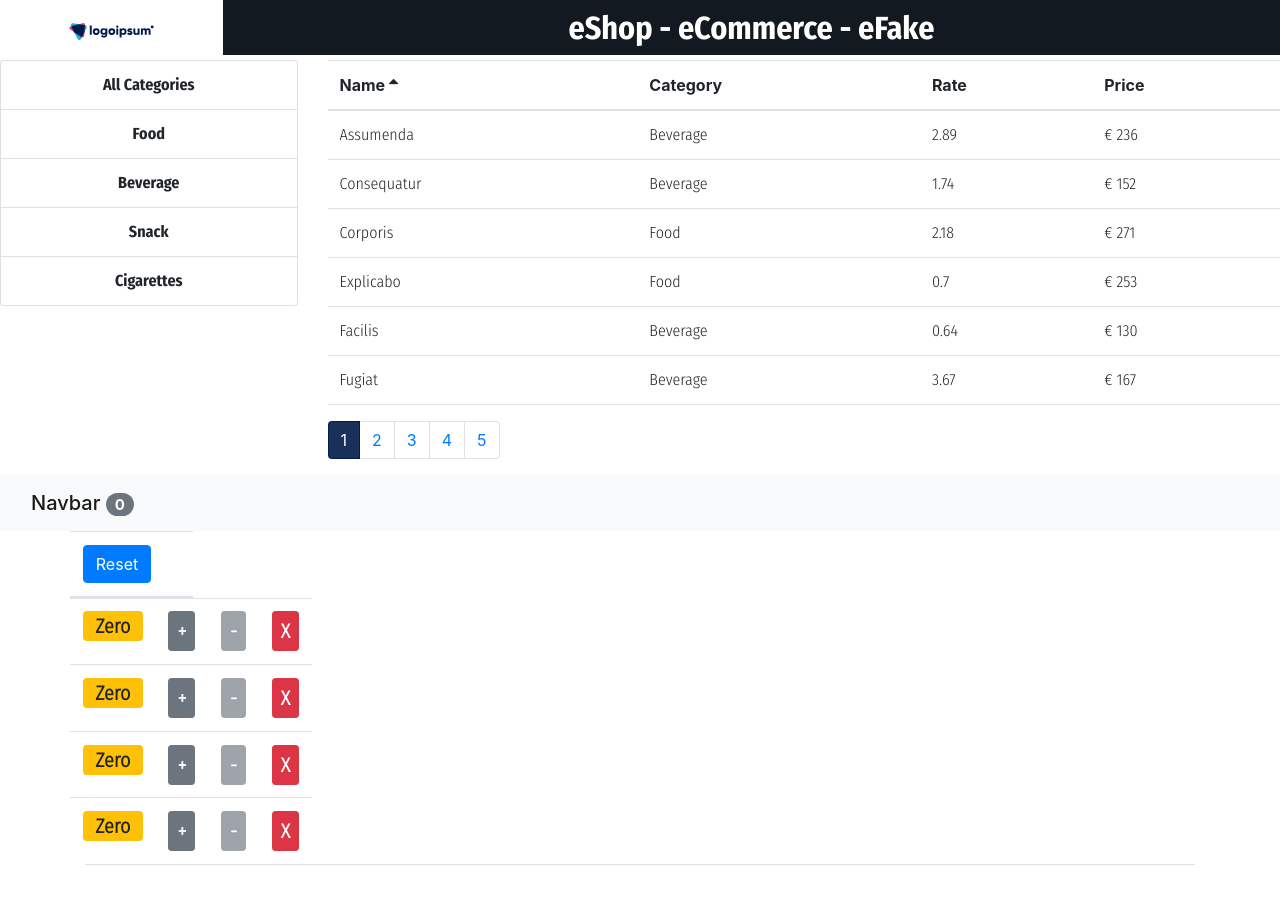
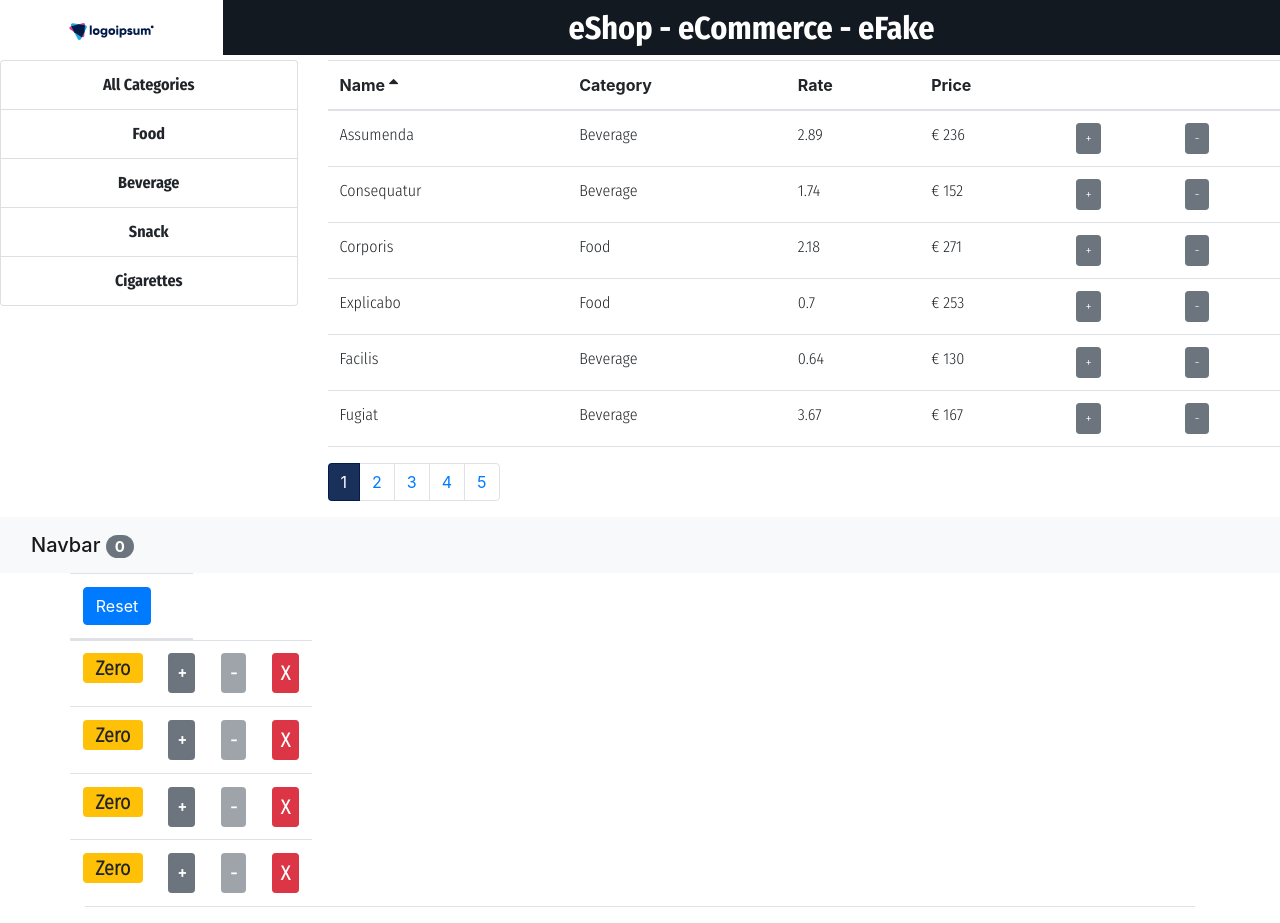
Before and after one commit to KrankMcCannon/eShop-app, a React (Create React App) app: page / in a window 1280 px wide. Before the commit the page ends 881 px from the top, so only its background shows below. Built offline with nearby package versions, Linux system fonts and the light colour scheme.

Commit message:
upgrade shopping cart

```diff
--- a/src/Components/Common/TableBody.jsx
+++ b/src/Components/Common/TableBody.jsx
@@ -2,6 +2,16 @@ import React, { Component } from "react";
 import _ from "lodash";
 
 class TableBody extends Component {
+  renderCell = (item, column) => {
+    if (column.content) return column.content(item);
+
+    return _.get(item, column.path);
+  };
+
+  createKey = (item, column) => {
+    return item._id + (column.path || column.key);
+  };
+
   render() {
     const { data, columns } = this.props;
 
@@ -10,7 +20,9 @@ class TableBody extends Component {
         {data.map((item) => (
           <tr key={item.id}>
             {columns.map((column) => (
-              <td key={item.id + column.path}>{_.get(item, column.path)}</td>
+              <td key={this.createKey(item, column)}>
+                {this.renderCell(item, column)}
+              </td>
             ))}
           </tr>
         ))}
--- a/src/Components/Products.jsx
+++ b/src/Components/Products.jsx
@@ -27,6 +27,24 @@ class Products extends Component {
 
     this.setState({ cars: getAllProducts(), categories });
   }
+
+  handleIncrement = (car) => {
+    const cars = [...this.state.cars];
+    const index = cars.indexOf(car);
+    cars[index] = { ...car };
+    cars[index].value++;
+    this.setState({ car: cars });
+  };
+
+  handleDecrement = (car) => {
+    const cars = [...this.state.cars];
+    const index = cars.indexOf(car);
+    cars[index] = { ...car };
+    if (cars[index].value > 0) {
+      cars[index].value--;
+    }
+    this.setState({ car: cars });
+  };
 
   handlePageChange = (page) => {
     this.setState({ currentPage: page });
@@ -91,6 +109,8 @@ class Products extends Component {
             <ProductsTable
               carSorted={carSorted}
               sortColumn={sortColumn}
+              onIncrement={this.handleIncrement}
+              onDecrement={this.handleDecrement}
               onSort={this.handleSort}
             />
             <Pagination
--- a/src/Components/ProductsTable.jsx
+++ b/src/Components/ProductsTable.jsx
@@ -7,8 +7,28 @@ class ProductsTable extends Component {
     { path: "category.name", label: "Category" },
     { path: "rate", label: "Rate" },
     { path: "price", label: "Price" },
-    // { key: "increment", content: "<Increment />" },
-    // { key: "decrement", content: "<Decrement />" },
+    {
+      key: "increment",
+      content: (car) => (
+        <button
+          onClick={() => this.props.onIncrement(car)}
+          className="btn btn-secondary btn-sm"
+        >
+          +
+        </button>
+      ),
+    },
+    {
+      key: "decrement",
+      content: (car) => (
+        <button
+          onClick={() => this.props.onDecrement(car)}
+          className="btn btn-secondary btn-sm"
+        >
+          -
+        </button>
+      ),
+    },
   ];
 
   render() {
```
